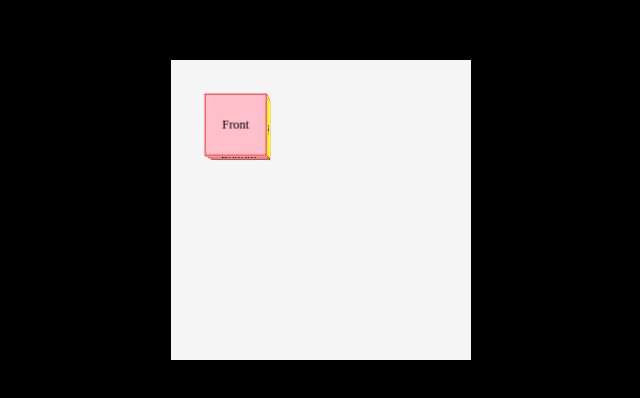
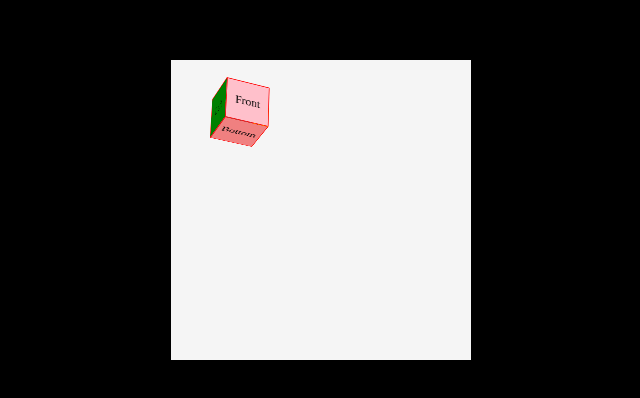
Before and after one commit to SebastianAmarie1/Personal_Website, a React (Create React App) app: page / in a window 1280 px wide. Shown: the part 190-588 px from the top of the page, without its empty margins (319-959 px from the left). Built offline with nearby package versions, Linux system fonts and the light colour scheme.

Commit message:
split individual cube into components

```diff
--- /dev/null
+++ b/src/Components/Cube/Single-Cube-css.css
@@ -0,0 +1,30 @@
+:root {
+
+    --cube-size: 60px;
+    --cube-tz: calc(var(--cube-size) /2)
+}
+
+.cube {
+    width: 100%;
+    height: 100%;
+    position: relative;
+    transform-style: preserve-3d;
+    transition: transform 1s;
+    transform: translateZ(-300px) rotateX(var(--x)) rotateY(var(--y)) rotateZ(var(--z));
+}
+
+
+
+.cube-face{
+    position: absolute;
+    width: var(--cube-size);
+    height: var(--cube-size);
+    border: 1px solid red;
+}
+
+.cube-face-front  { background-color: pink; transform: rotateY(0deg) translateZ(var(--cube-tz)); }
+.cube-face-right  { background-color: yellow; transform: rotateY( 90deg) translateZ(var(--cube-tz)); }
+.cube-face-back   { background-color: gray; transform: rotateY(180deg) translateZ(var(--cube-tz)); }
+.cube-face-left   { background-color: green; transform: rotateY(-90deg) translateZ(var(--cube-tz)); }
+.cube-face-top    { background-color: lightblue; transform: rotateX( 90deg) translateZ(var(--cube-tz)); }
+.cube-face-bottom { background-color: lightcoral; transform: rotateX(-90deg) translateZ(var(--cube-tz)); }
--- /dev/null
+++ b/src/Components/Cube/Single-Cube.jsx
@@ -0,0 +1,25 @@
+import React from "react";
+
+import "./Single-Cube-css.css"
+
+function SingleCube({ X,Y,Z }) {
+
+  const style = {
+    '--x': X + 'deg',
+    '--y': Y + 'deg',
+    '--z': Z + 'deg',
+  }
+
+  return (
+    <div style={style}className="cube">
+        <div className="cube-face cube-face-front fcc">Front</div>
+        <div className="cube-face cube-face-back fcc">Back</div>
+        <div className="cube-face cube-face-right fcc">Right</div>
+        <div className="cube-face cube-face-left fcc">Left</div>
+        <div className="cube-face cube-face-top fcc">Top</div>
+        <div className="cube-face cube-face-bottom fcc">Bottom</div>
+    </div>
+  );
+}
+
+export default SingleCube;
--- a/src/Pages/Landing_Page/Landing-css.css
+++ b/src/Pages/Landing_Page/Landing-css.css
@@ -19,24 +19,3 @@
     background-color: whitesmoke;
     perspective: 900px;
 }
-.cube {
-    width: 100%;
-    height: 100%;
-    position: relative;
-    transform-style: preserve-3d;
-    transform: translateZ(-300px);
-}
-
-.cube-face{
-    position: absolute;
-    width: 80px;
-    height: 80px;
-    border: 1px solid red;
-}
-
-.cube-face-front  { background-color: pink;transform: rotateY(  0deg) translateZ(40px); }
-.cube-face-right  { background-color: yellow;transform: rotateY( 90deg) translateZ(40px); }
-.cube-face-back   { background-color: gray;transform: rotateY(180deg) translateZ(40px); }
-.cube-face-left   { background-color: green;transform: rotateY(-90deg) translateZ(40px); }
-.cube-face-top    { background-color: lightblue;transform: rotateX( 90deg) translateZ(40px); }
-.cube-face-bottom { background-color: lightcoral;transform: rotateX(-90deg) translateZ(40px); }
--- a/src/Pages/Landing_Page/Landing.jsx
+++ b/src/Pages/Landing_Page/Landing.jsx
@@ -2,7 +2,7 @@ import React from "react";
 
 import "./Landing-css.css"
 import LandingIntro from "../../Components/Landing_Components/Landing-Intro"
-
+import SingleCube from "../../Components/Cube/Single-Cube";
 
 function App() {
   return (
@@ -12,14 +12,7 @@ function App() {
 
 
       <div className="landing-cube">
-        <div className="cube">
-          <div className="cube-face cube-face-front fcc">Front</div>
-          <div className="cube-face cube-face-back fcc">Back</div>
-          <div className="cube-face cube-face-right fcc">Right</div>
-          <div className="cube-face cube-face-left fcc">Left</div>
-          <div className="cube-face cube-face-top fcc">Top</div>
-          <div className="cube-face cube-face-bottom fcc">Bottom</div>
-        </div>
+        <SingleCube X={25} Y={25} Z={0}/>
 
       </div>
     </div>
```
